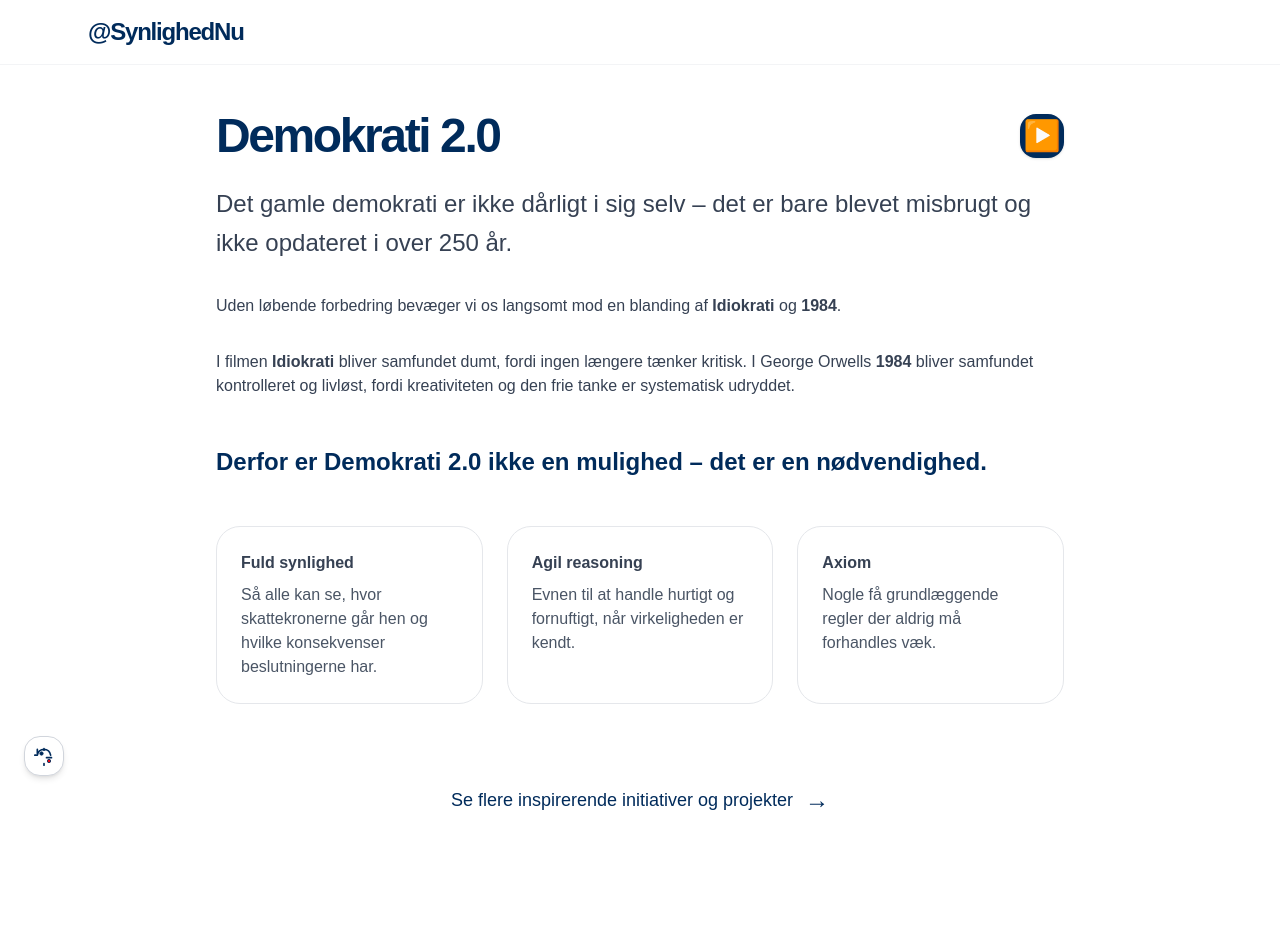
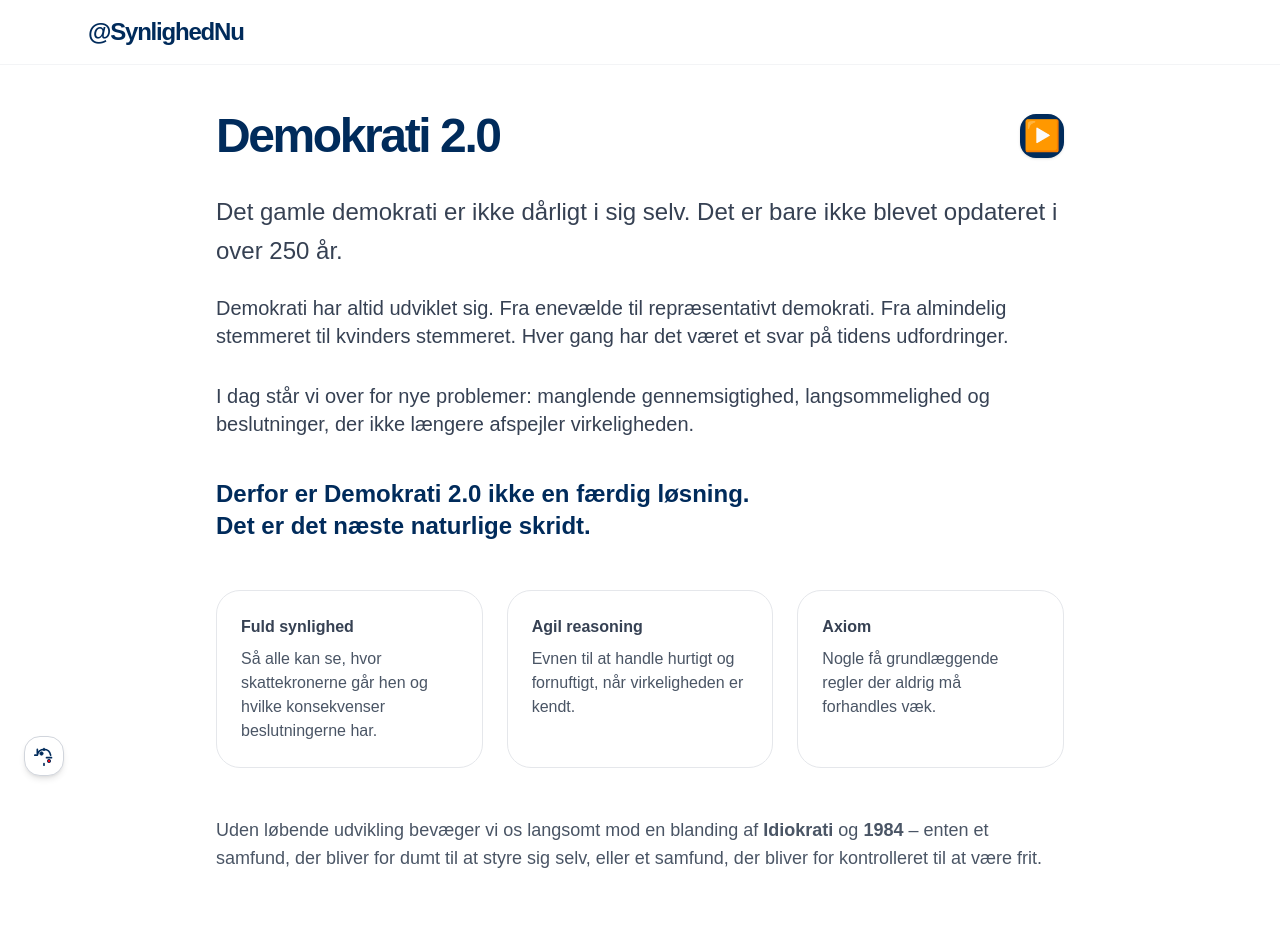
Before and after one commit to synlighed-nu/synlighed-nu-clean, a Next.js app: page /demokrati-2-0 in a window 1280 px wide. Shown: the top 941 px of the page. Before the commit the page ends 896 px from the top, so only its background shows below. Built offline with nearby package versions, Linux system fonts and the light colour scheme.

Commit message:
Update page.tsx

```diff
--- a/app/demokrati-2-0/page.tsx
+++ b/app/demokrati-2-0/page.tsx
@@ -11,16 +11,13 @@ const SpeakerButton = dynamic(
 
 export default function Demokrati20Page() {
   const pageText = `
-    Det gamle demokrati er ikke dårligt i sig selv – det er bare blevet misbrugt og ikke opdateret i over 250 år.
-    Uden løbende forbedring bevæger vi os langsomt mod en blanding af idiokrati og kontrol.
+Det gamle demokrati er ikke dårligt i sig selv. Det er bare ikke blevet opdateret i over 250 år.
 
-    I filmen Idiokrati bliver samfundet dumt, fordi ingen længere tænker kritisk.
-    I George Orwells 1984 bliver samfundet kontrolleret og livløst, fordi kreativiteten og den frie tanke er systematisk udryddet.
+Demokrati har altid udviklet sig. Fra enevælde til repræsentativt demokrati. Fra almindelig stemmeret til kvinders stemmeret. Hver gang har det været et svar på tidens udfordringer.
 
-    Begge dystopier er advarsler om det samme: et samfund uden kritisk tænkning og kreativitet kollapser.
+I dag står vi over for nye problemer: manglende gennemsigtighed, langsommelighed og beslutninger, der ikke længere afspejler virkeligheden. Derfor er Demokrati 2.0 ikke en færdig løsning – det er det næste naturlige skridt.
 
-    Derfor er Demokrati 2.0 ikke en mulighed – det er en nødvendighed.
-    Vi skal opgradere demokratiet med fuld synlighed, agil reasoning og klare, urokkelige axioms.
+Uden løbende udvikling risikerer vi at bevæge os mod en blanding af idiokrati og kontrol. Derfor har vi brug for tre grundlæggende opgraderinger: fuld synlighed, agil reasoning og klare, urokkelige axioms.
   `;
 
   return (
@@ -29,29 +26,32 @@ export default function Demokrati20Page() {
 
       <div className="max-w-4xl mx-auto px-6 pt-28 pb-20">
 
-        <div className="flex items-center justify-between mb-6">
+        <div className="flex items-center justify-between mb-8">
           <h1 className="text-5xl font-bold tracking-tighter">Demokrati 2.0</h1>
           <SpeakerButton text={pageText} endingAxiomIndex={3} />
         </div>
 
         <div className="prose prose-lg max-w-none text-gray-700">
           <p className="text-2xl leading-relaxed">
-            Det gamle demokrati er ikke dårligt i sig selv – det er bare blevet misbrugt og ikke opdateret i over 250 år.
-          </p>
-          <p className="mt-8">
-            Uden løbende forbedring bevæger vi os langsomt mod en blanding af <strong>Idiokrati</strong> og <strong>1984</strong>.
+            Det gamle demokrati er ikke dårligt i sig selv. Det er bare ikke blevet opdateret i over 250 år.
           </p>
 
-          <p className="mt-8">
-            I filmen <strong>Idiokrati</strong> bliver samfundet dumt, fordi ingen længere tænker kritisk.
-            I George Orwells <strong>1984</strong> bliver samfundet kontrolleret og livløst, fordi kreativiteten og den frie tanke er systematisk udryddet.
+          <p className="mt-6 text-xl">
+            Demokrati har altid udviklet sig. Fra enevælde til repræsentativt demokrati.
+            Fra almindelig stemmeret til kvinders stemmeret. Hver gang har det været et svar på tidens udfordringer.
           </p>
 
-          <p className="text-2xl font-semibold text-[#002B5B] mt-12">
-            Derfor er Demokrati 2.0 ikke en mulighed – det er en nødvendighed.
+          <p className="mt-8 text-xl">
+            I dag står vi over for nye problemer: manglende gennemsigtighed, langsommelighed og beslutninger,
+            der ikke længere afspejler virkeligheden.
           </p>
 
-          <div className="grid md:grid-cols-3 gap-6 mt-12">
+          <p className="mt-10 text-2xl font-semibold text-[#002B5B]">
+            Derfor er Demokrati 2.0 ikke en færdig løsning.<br />
+            Det er det næste naturlige skridt.
+          </p>
+
+          <div className="mt-12 grid md:grid-cols-3 gap-6">
             <div className="bg-white border border-gray-200 rounded-3xl p-6">
               <h4 className="font-semibold mb-2">Fuld synlighed</h4>
               <p className="text-gray-600">Så alle kan se, hvor skattekronerne går hen og hvilke konsekvenser beslutningerne har.</p>
@@ -65,15 +65,20 @@ export default function Demokrati20Page() {
               <p className="text-gray-600">Nogle få grundlæggende regler der aldrig må forhandles væk.</p>
             </div>
           </div>
+
+          <p className="mt-12 text-lg text-gray-600">
+            Uden løbende udvikling bevæger vi os langsomt mod en blanding af <strong>Idiokrati</strong> og <strong>1984</strong> –
+            enten et samfund, der bliver for dumt til at styre sig selv, eller et samfund, der bliver for kontrolleret til at være frit.
+          </p>
         </div>
 
         {/* Genvej til Inspiration */}
-        <div className="mt-20 text-center">
+        <div className="mt-16 text-center">
           <Link
             href="/inspiration"
             className="inline-flex items-center gap-3 text-[#002B5B] hover:text-[#001B3D] font-medium text-lg"
           >
-            Se flere inspirerende initiativer og projekter
+            Se eksempler på initiativer, der allerede arbejder på denne måde
             <span className="text-2xl">→</span>
           </Link>
         </div>
```
